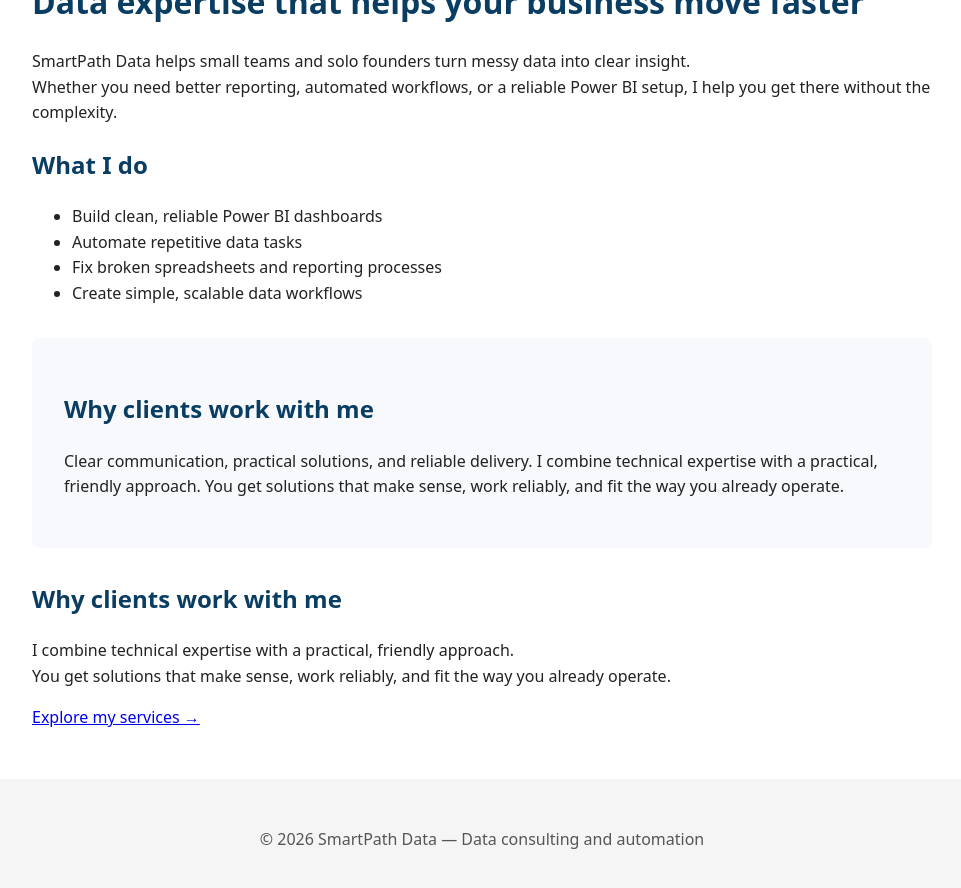
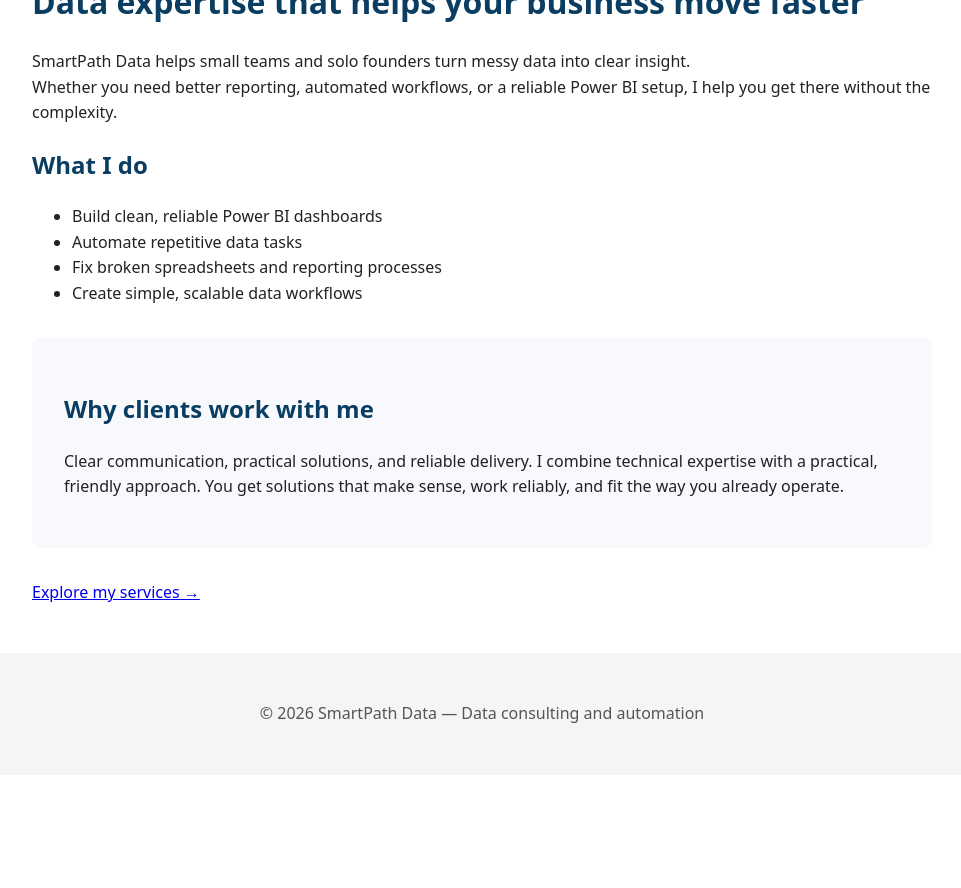
Before and after one commit to smartpathdata/smartpathdata.github.io, a Jekyll site: the page built from index.md, in a window 1280 px wide and 900 px high, scrolled down 845 px. Shown: the top 888 px of the window, without its empty margins (158-1119 px from the left). Built offline with Jekyll 4.4.1, drawn with Linux system fonts in a browser that asks for light colours; after the commit the page ends 1620 px from its top, so only the background shows below that.

Commit message:
Update index.md

```diff
--- a/index.md
+++ b/index.md
@@ -23,8 +23,4 @@ You get solutions that make sense, work reliably, and fit the way you already op
 </p>
 </div>
 
-## Why clients work with me
-I combine technical expertise with a practical, friendly approach.
-You get solutions that make sense, work reliably, and fit the way you already operate.
-
 [Explore my services →](/services)
```
